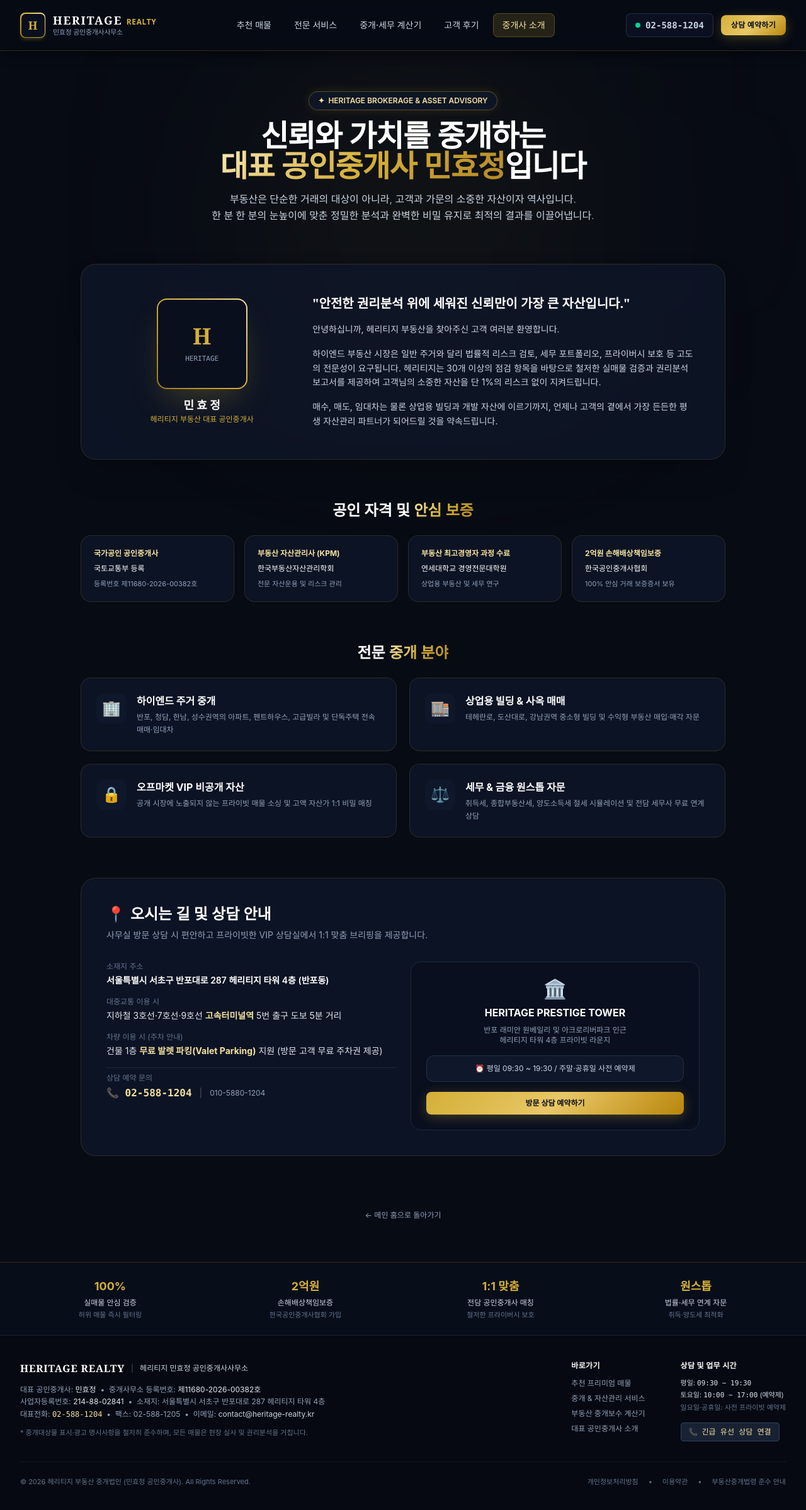
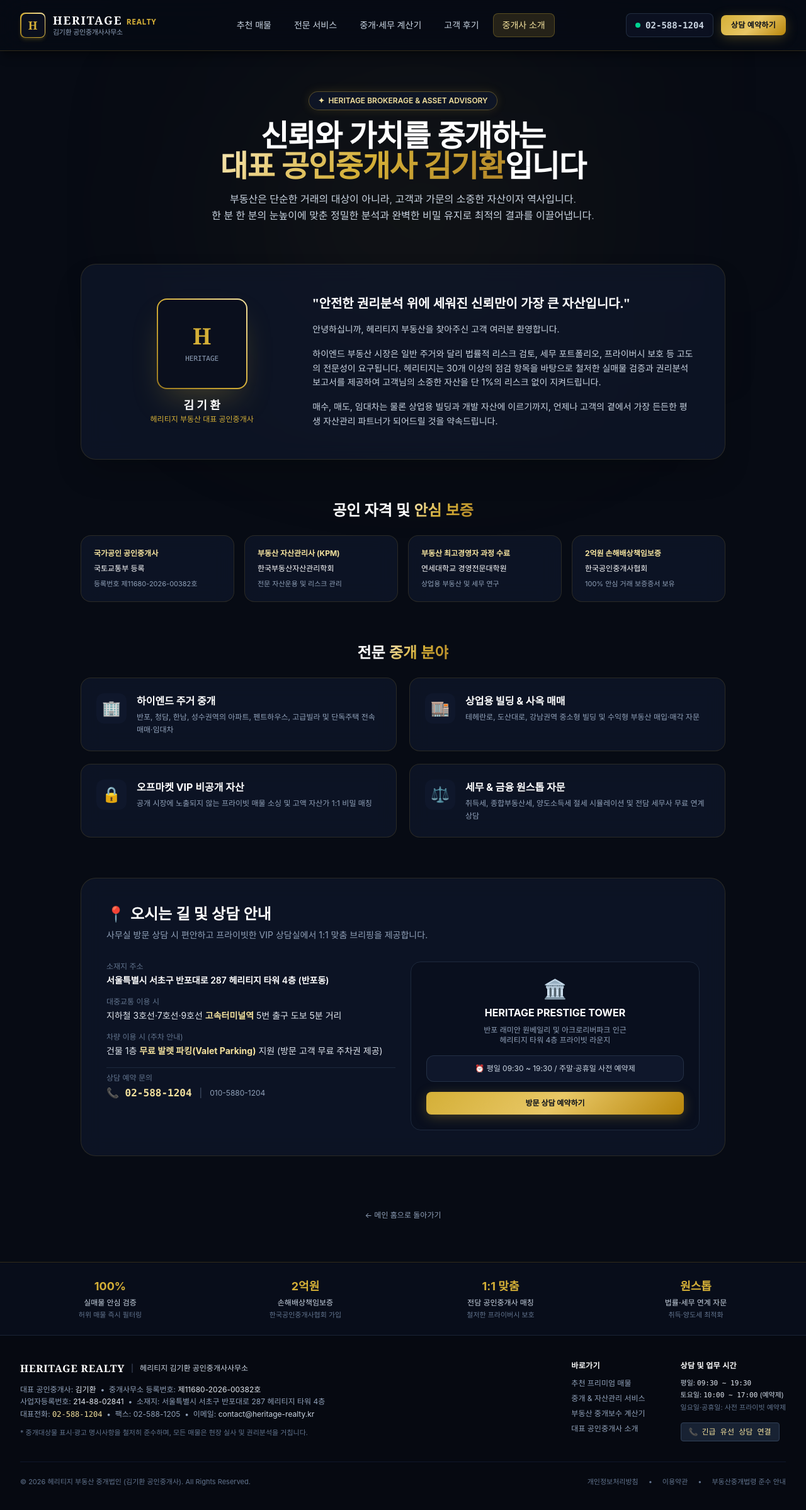
Before and after one commit to atomkim0104/my-site, a Next.js app: page /about in a window 1280 px wide. Shown: the whole page at 63% size. Built offline with nearby package versions, Linux system fonts and the light colour scheme.

Commit message:
fix: 대표 공인중개사 성명 변경 (민효정 -> 김기환)

```diff
--- a/app/about/page.tsx
+++ b/app/about/page.tsx
@@ -4,7 +4,7 @@
 export const metadata: Metadata = {
   title: "공인중개사 소개 & 오시는 길 | 헤리티지 부동산",
   description:
-    "대표 공인중개사 민효정 프로필, 중개 철학, 전문 자격 및 서초 반포 헤리티지 타워 오시는 길 안내입니다.",
+    "대표 공인중개사 김기환 프로필, 중개 철학, 전문 자격 및 서초 반포 헤리티지 타워 오시는 길 안내입니다.",
 };
 
 export default function AboutPage() {
@@ -52,7 +52,7 @@
           </div>
           <h1 className="text-3xl sm:text-5xl font-serif font-black tracking-tight text-white">
             신뢰와 가치를 중개하는 <br />
-            <span className="gold-gradient-text">대표 공인중개사 민효정</span>입니다
+            <span className="gold-gradient-text">대표 공인중개사 김기환</span>입니다
           </h1>
           <p className="text-slate-300 max-w-2xl mx-auto text-sm sm:text-base leading-relaxed font-light">
             부동산은 단순한 거래의 대상이 아니라, 고객과 가문의 소중한 자산이자 역사입니다. <br className="hidden sm:inline" />
@@ -73,7 +73,7 @@
                 </div>
               </div>
               <div>
-                <h3 className="text-lg font-bold text-white">민 효 정</h3>
+                <h3 className="text-lg font-bold text-white">김 기 환</h3>
                 <p className="text-xs text-[#d4af37] font-medium">헤리티지 부동산 대표 공인중개사</p>
               </div>
             </div>
--- a/app/layout.tsx
+++ b/app/layout.tsx
@@ -4,12 +4,12 @@
 import Footer from "@/components/Footer";
 
 export const metadata: Metadata = {
-  title: "헤리티지 부동산 | 민효정 공인중개사사무소 - 프리미엄 하이엔드 중개",
+  title: "헤리티지 부동산 | 김기환 공인중개사사무소 - 프리미엄 하이엔드 중개",
   description:
     "하이엔드 아파트, 고급 펜트하우스, 상업용 빌딩 및 자산관리 전문. 철저한 권리분석과 1:1 맞춤형 프리미엄 부동산 중개 솔루션을 제공합니다.",
   keywords: [
     "헤리티지 부동산",
-    "민효정 공인중개사",
+    "김기환 공인중개사",
     "강남 부동산",
     "서초 펜트하우스",
     "고급빌라 중개",
--- a/app/page.tsx
+++ b/app/page.tsx
@@ -663,7 +663,7 @@
 
               <div className="p-3.5 bg-[#d4af37]/10 border border-[#d4af37]/30 rounded-xl text-xs text-[#f4e29e] flex items-center justify-between">
                 <div>
-                  <div className="font-bold">담당 공인중개사: 민효정 대표</div>
+                  <div className="font-bold">담당 공인중개사: 김기환 대표</div>
                   <div className="text-[11px] text-slate-300">권리분석서 제공 및 현장 프라이빗 동행 투어 가능</div>
                 </div>
                 <a
@@ -1036,7 +1036,7 @@
               <div className="space-y-3">
                 <div className="flex text-[#d4af37] text-sm">★★★★★</div>
                 <p className="text-xs sm:text-sm text-slate-300 leading-relaxed font-light">
-                  "반포 펜트하우스 매수 과정에서 세무 취득세 중과 이슈 때문에 고민이 깊었는데, 민효정 대표님께서 전문 세무사와 함께 최적의 방안을 도출해주셔서 편안하게 계약을 마칠 수 있었습니다."
+                  "반포 펜트하우스 매수 과정에서 세무 취득세 중과 이슈 때문에 고민이 깊었는데, 김기환 대표님께서 전문 세무사와 함께 최적의 방안을 도출해주셔서 편안하게 계약을 마칠 수 있었습니다."
                 </p>
               </div>
               <div className="pt-3 border-t border-slate-800 text-xs">
@@ -1103,7 +1103,7 @@
               </div>
               <h3 className="text-2xl font-bold text-white">상담 신청이 정상 접수되었습니다</h3>
               <p className="text-xs sm:text-sm text-slate-300 max-w-md mx-auto leading-relaxed">
-                헤리티지 민효정 대표 공인중개사가 남겨주신 연락처(<span className="text-[#f4e29e] font-mono">{formPhone || "입력하신 번호"}</span>)로 사전 자료를 검토한 뒤 30분 이내에 연락드리겠습니다.
+                헤리티지 김기환 대표 공인중개사가 남겨주신 연락처(<span className="text-[#f4e29e] font-mono">{formPhone || "입력하신 번호"}</span>)로 사전 자료를 검토한 뒤 30분 이내에 연락드리겠습니다.
               </p>
               <button
                 onClick={() => {
--- a/components/Footer.tsx
+++ b/components/Footer.tsx
@@ -41,12 +41,12 @@
               </span>
               <span className="text-slate-600">|</span>
               <span className="font-medium text-slate-300">
-                헤리티지 민효정 공인중개사사무소
+                헤리티지 김기환 공인중개사사무소
               </span>
             </div>
 
             <p className="text-slate-400 leading-relaxed text-[11px] sm:text-xs">
-              대표 공인중개사: <span className="text-slate-200 font-medium">민효정</span> &nbsp;•&nbsp;
+              대표 공인중개사: <span className="text-slate-200 font-medium">김기환</span> &nbsp;•&nbsp;
               중개사무소 등록번호: <span className="text-slate-200">제11680-2026-00382호</span><br />
               사업자등록번호: <span className="text-slate-200">214-88-02841</span> &nbsp;•&nbsp;
               소재지: 서울특별시 서초구 반포대로 287 헤리티지 타워 4층<br />
@@ -94,7 +94,7 @@
         {/* Bottom copyright */}
         <div className="mt-8 pt-6 border-t border-slate-900 flex flex-col sm:flex-row items-center justify-between gap-3 text-[11px] text-slate-500">
           <div>
-            © {new Date().getFullYear()} 헤리티지 부동산 중개법인 (민효정 공인중개사). All Rights Reserved.
+            © {new Date().getFullYear()} 헤리티지 부동산 중개법인 (김기환 공인중개사). All Rights Reserved.
           </div>
           <div className="flex items-center gap-4">
             <span className="hover:text-slate-400 cursor-pointer">개인정보처리방침</span>
--- a/components/Navbar.tsx
+++ b/components/Navbar.tsx
@@ -32,7 +32,7 @@
               HERITAGE <span className="text-[#d4af37] font-sans text-xs uppercase tracking-wider font-semibold">REALTY</span>
             </span>
             <span className="text-[11px] text-slate-400 font-medium tracking-tight">
-              민효정 공인중개사사무소
+              김기환 공인중개사사무소
             </span>
           </div>
         </Link>
```
